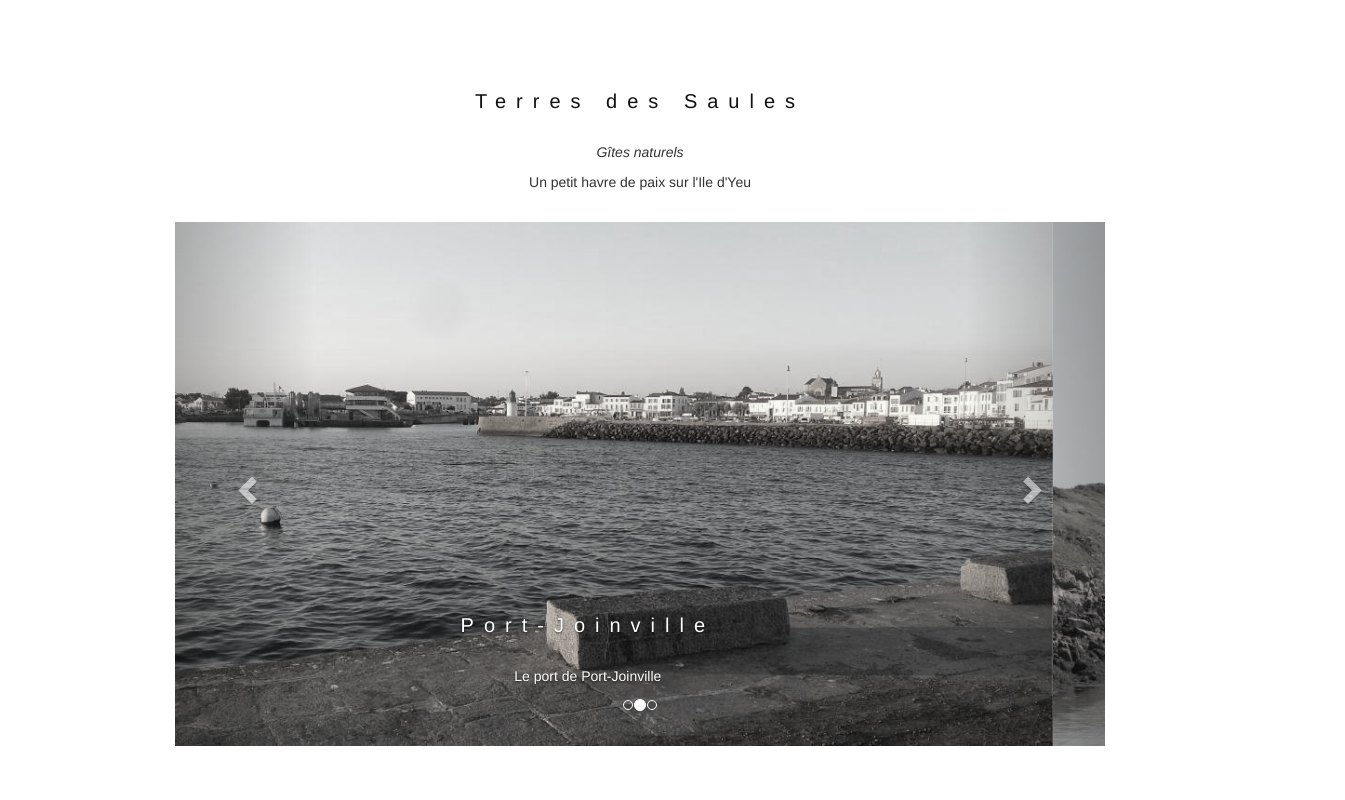
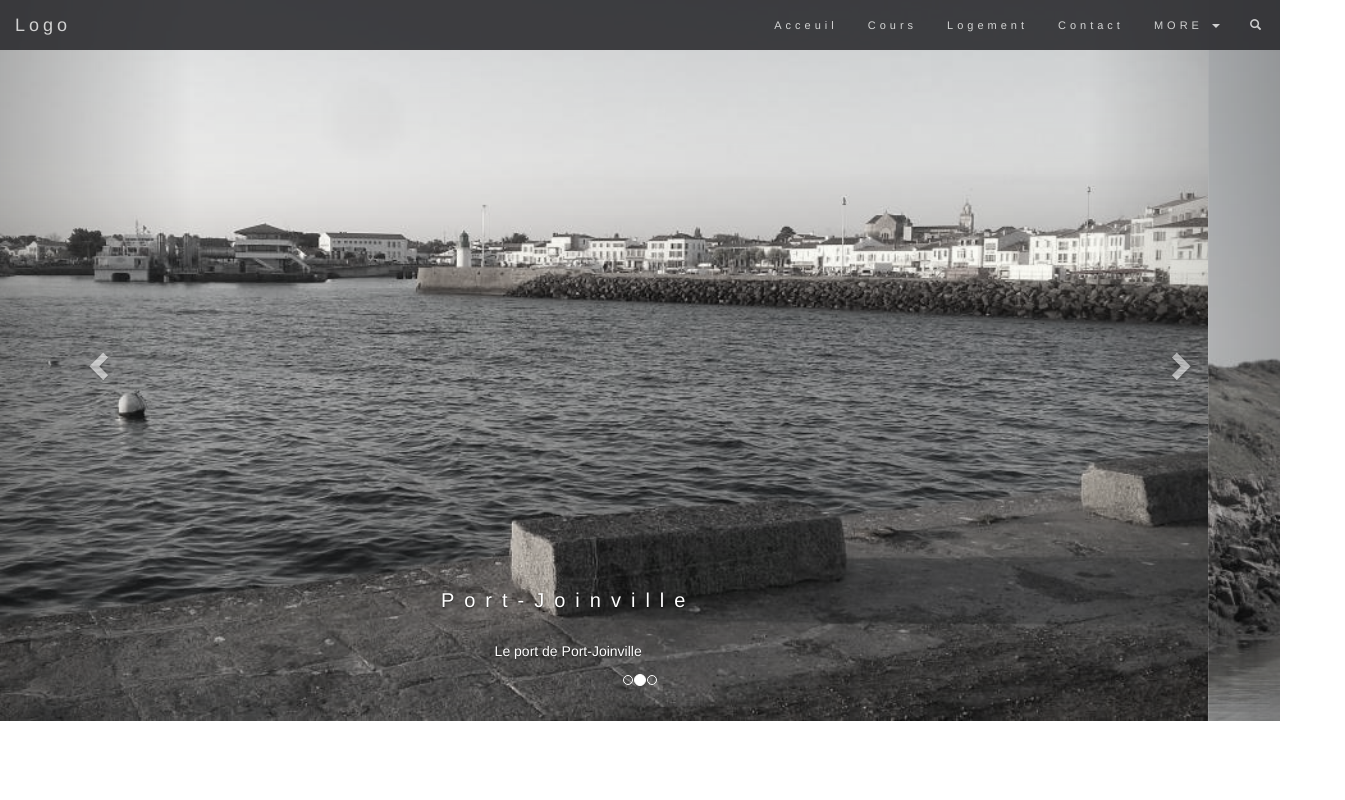
Before and after one commit to vroberfroid/terresdessaules, an Angular app: page / in a window 1280 px wide. Shown: the top 800 px of the page, 1345 px wide, since content can reach past the window. Built offline with nearby package versions, Linux system fonts and the light colour scheme.

Commit message:
Addition of a menu + change style

```diff
--- a/src/app/app.component.html
+++ b/src/app/app.component.html
@@ -1,9 +1,35 @@
 <!--The content below is only a placeholder and can be replaced.-->
-<div class="container text-center">
-  <h3>Terres des Saules</h3>
-  <p><em>Gîtes naturels</em></p>
-  <p>Un petit havre de paix sur l'Ile d'Yeu</p>
-  <br>
+<nav class="navbar navbar-default navbar-fixed-top">
+  <div class="container-fluid">
+    <div class="navbar-header">
+      <button type="button" class="navbar-toggle" data-toggle="collapse" data-target="#myNavbar">
+        <span class="icon-bar"></span>
+        <span class="icon-bar"></span>
+        <span class="icon-bar"></span>
+      </button>
+      <a class="navbar-brand" href="#myPage">Logo</a>
+    </div>
+    <div class="collapse navbar-collapse" id="myNavbar">
+      <ul class="nav navbar-nav navbar-right">
+        <li><a href="#myPage">Acceuil</a></li>
+        <li><a href="#cours">Cours</a></li>
+        <li><a href="#legement">Logement</a></li>
+        <li><a href="#contact">Contact</a></li>
+        <li class="dropdown">
+          <a class="dropdown-toggle" data-toggle="dropdown" href="#">MORE
+            <span class="caret"></span></a>
+          <ul class="dropdown-menu">
+            <li><a href="#">Merchandise</a></li>
+            <li><a href="#">Extras</a></li>
+            <li><a href="#">Media</a></li>
+          </ul>
+        </li>
+        <li><a href="#"><span class="glyphicon glyphicon-search"></span></a></li>
+      </ul>
+    </div>
+  </div>
+</nav>
+
   <div id="myCarousel" class="carousel slide" data-ride="carousel">
     <!-- Indicators -->
     <ol class="carousel-indicators">
@@ -50,6 +76,13 @@
     </a>
   </div>
 
+<div class="container text-center">
+  <h3>Terres des Saules</h3>
+  <p><em>Gîtes naturels</em></p>
+  <p>Un petit havre de paix sur l'Ile d'Yeu</p>
+  <br>
+</div>
+
   <div class="container">
     <h3 class="text-center">Contact</h3>
     <p class="text-center"><em>N'hésitez pas à nous contacter</em></p>
@@ -78,4 +111,3 @@
       </div>
     </div>
   </div>
-</div>
--- a/src/app/app.component.scss
+++ b/src/app/app.component.scss
@@ -45,3 +45,56 @@ h4 {
 textarea {
   resize: none;
 }
+
+
+.navbar {
+  margin-bottom: 0;
+  background-color: #2d2d30;
+  border: 0;
+  font-size: 11px !important;
+  letter-spacing: 4px;
+  opacity: 0.9;
+  li a, .navbar-brand {
+    color: #d5d5d5 !important;
+  }
+}
+
+/* Add a gray color to all navbar links */
+
+/* On hover, the links will turn white */
+
+.navbar-nav li {
+  a:hover {
+    color: #fff !important;
+  }
+  &.active a {
+    color: #fff !important;
+    background-color: #29292c !important;
+  }
+}
+
+/* The active link */
+
+/* Remove border color from the collapsible button */
+
+.navbar-default .navbar-toggle {
+  border-color: transparent;
+}
+
+/* Dropdown */
+
+.open .dropdown-toggle {
+  color: #fff;
+  background-color: #555 !important;
+}
+
+/* Dropdown links */
+
+.dropdown-menu li a {
+  color: #000 !important;
+  &:hover {
+    background-color: red !important;
+  }
+}
+
+/* On hover, the dropdown links will turn red */
```
